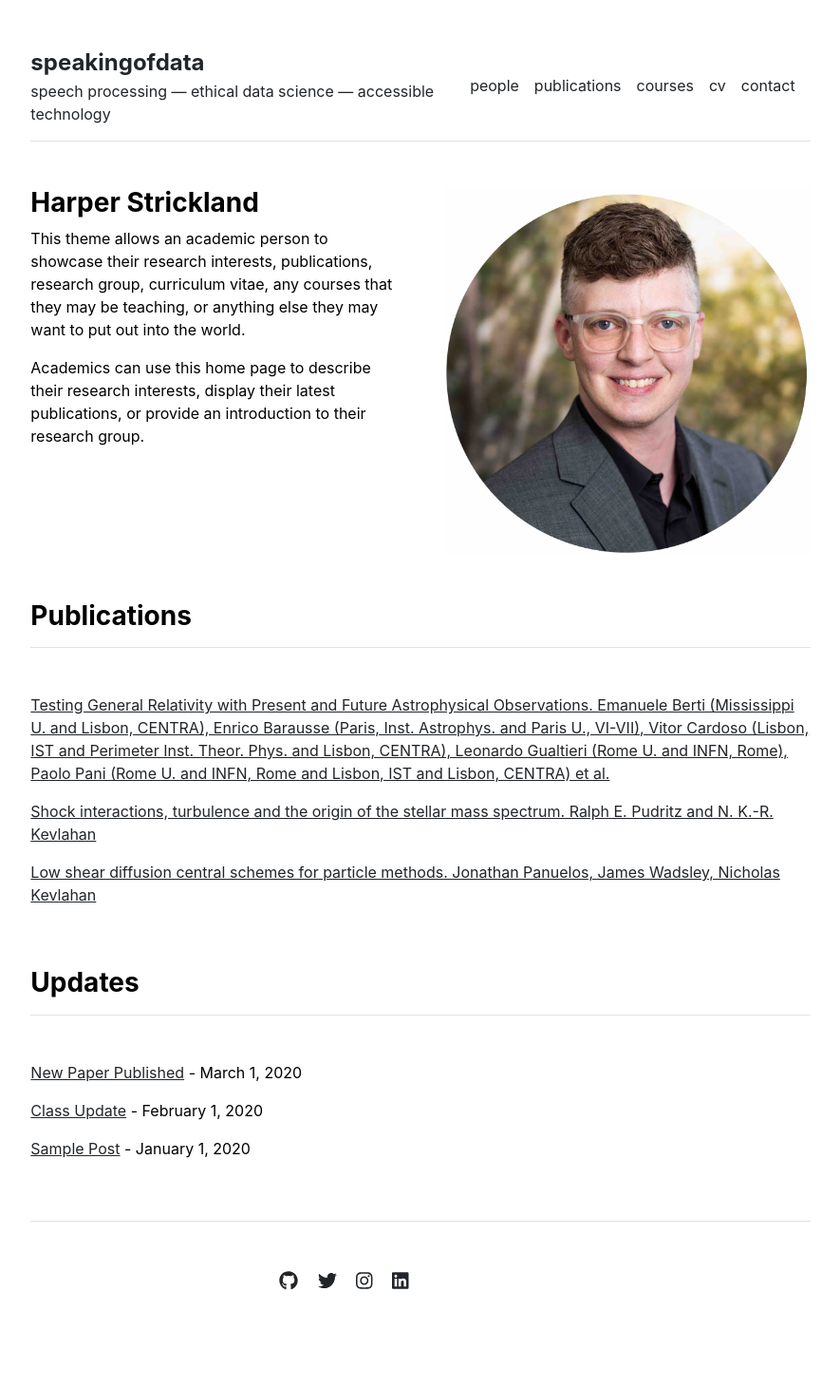
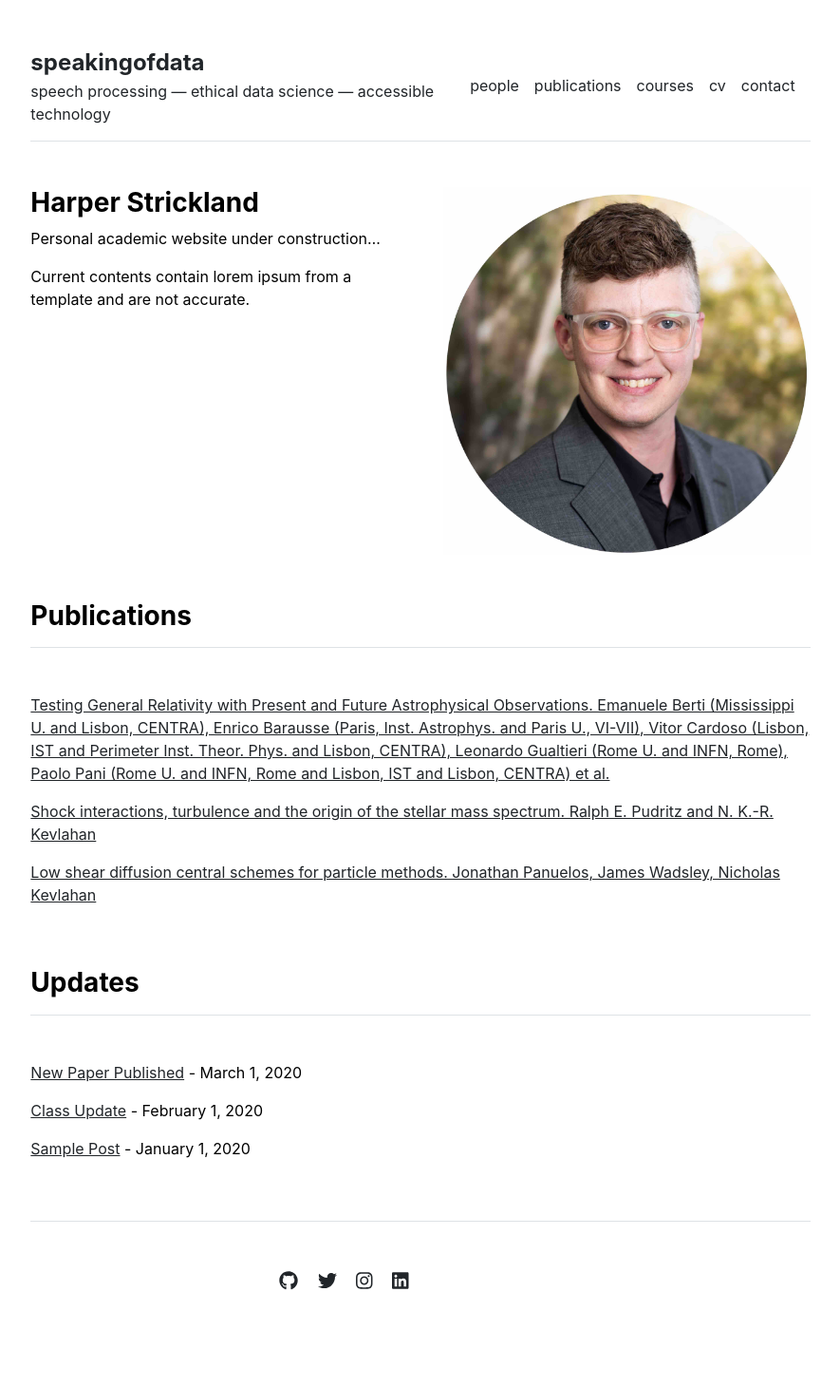
Before and after one commit to speakingofdata/speakingofdata.github.io, a Jekyll site: the page built from index.md, in a window 1280 px wide. Shown: the whole page at 95% size, without its empty margins (197-1082 px from the left). Built offline with Jekyll 4.4.1, drawn with Linux system fonts in a browser that asks for light colours.

Commit message:
Update index.md

```diff
--- a/index.md
+++ b/index.md
@@ -3,6 +3,6 @@ layout: home
 title: "Home"
 ---
 
-This theme allows an academic person to showcase their research interests, publications, research group, curriculum vitae, any courses that they may be teaching, or anything else they may want to put out into the world.
+Personal academic website under construction...
 
-Academics can use this home page to describe their research interests, display their latest publications, or provide an introduction to their research group.
+Current contents contain lorem ipsum from a template and are not accurate.
```
